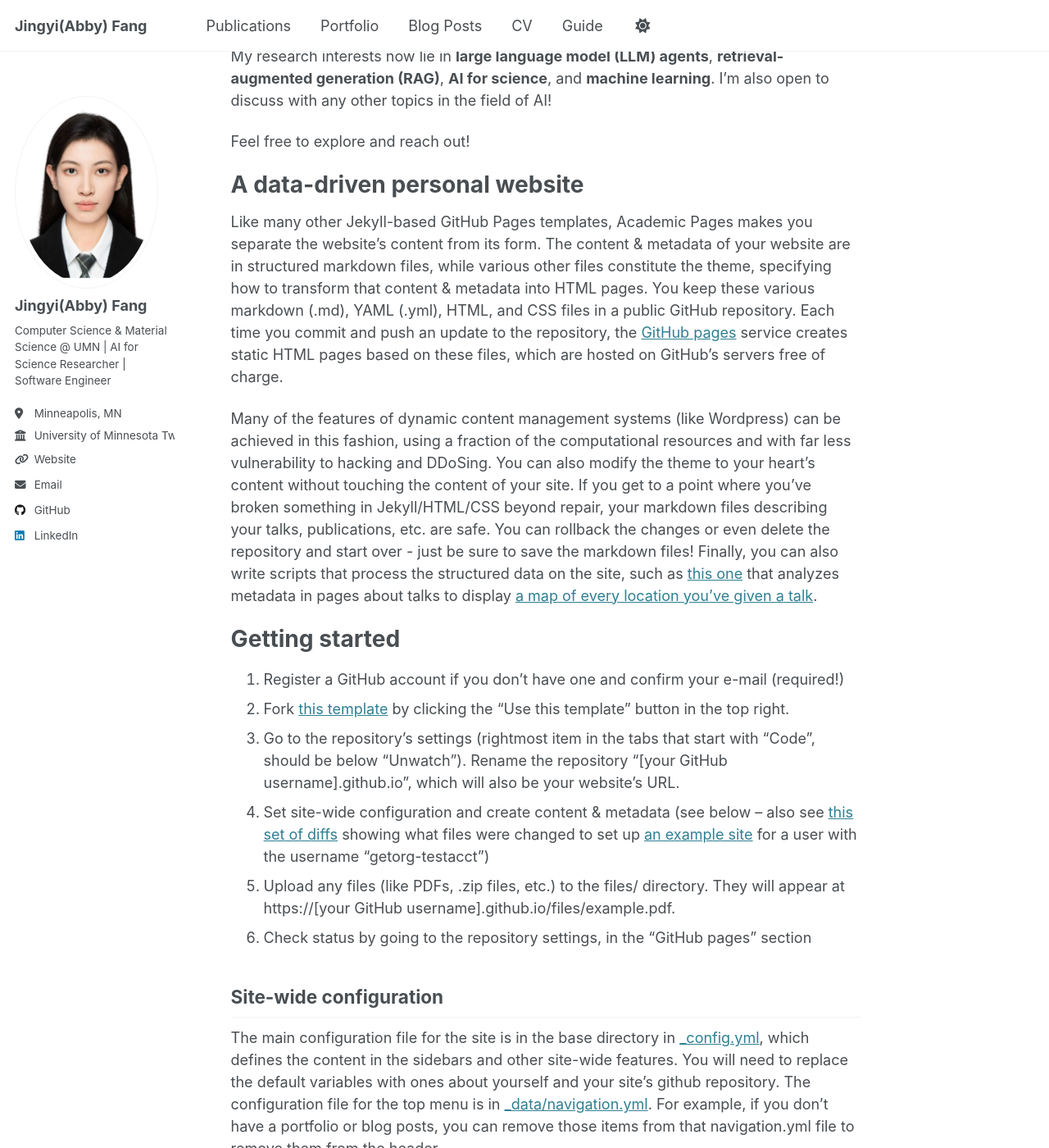
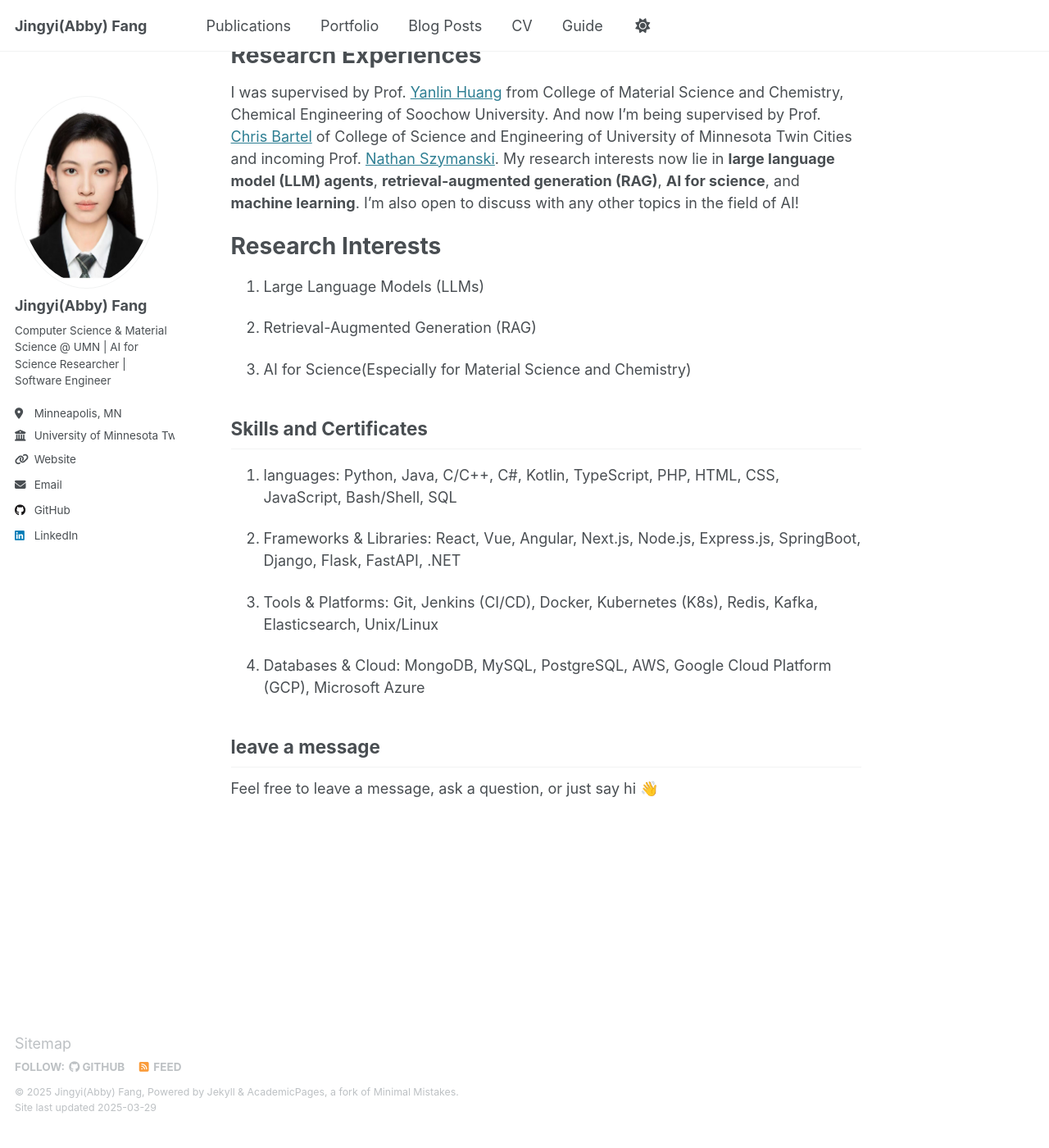
Before and after one commit to Abby0575/Abby057.github.io, a Jekyll site: the page built from _pages/about.md, in a window 1280 px wide and 1400 px high, scrolled down 299 px. Shown: the whole window at 82% size. Built offline with Jekyll 4.4.1, drawn with Linux system fonts in a browser that asks for light colours; comment, search, counter and statistics services are not loaded; after the commit the page ends 1677 px from its top, so only the background shows below that; some of the changed text lies outside the part shown.

Commit message:
Update 10

```diff
--- a/_includes/head/custom.html
+++ b/_includes/head/custom.html
@@ -18,3 +18,13 @@
 <script id="MathJax-script" async src="https://cdn.jsdelivr.net/npm/mathjax@3/es5/tex-mml-chtml.js"></script>
 
 <!-- end custom head snippets -->
+
+<!-- Utterances comment system -->
+<script src="https://utteranc.es/client.js"
+        repo="abby0575/abby0575.github.io"
+        issue-term="pathname"
+        label="💬 comment"
+        theme="github-light"
+        crossorigin="anonymous"
+        async>
+</script>
--- a/_pages/about.md
+++ b/_pages/about.md
@@ -7,47 +7,40 @@ redirect_from:
   - /about.html
 ---
 
-Hi there! I'm Abby Fang (Fang Jingyi), a Computer Science and Material Science student at the University of Minnesota Twin Cities. I’m currently actively seeking **Software Development Engineer (SDE)** and **Machine Learning Engineer (MLE)** positions. I was supervised by Prof. [Yanlin Huang](https://chemistry.suda.edu.cn/30/f0/c31986a405744/page.htm) from College of Material Science and Chemistry, Chemical Engineering of Soochow University. And now I'm being supervised by Prof. [Chris Bartel](https://cse.umn.edu/cems/chris-bartel) of College of Science and Engineering of University of Minnesota Twin Cities and incoming Prof. [Nathan Szymanski](https://bartel.cems.umn.edu/people/group-members).
+Hi there! I'm Abby Fang (Fang Jingyi), a Computer Science and Material Science student at the University of Minnesota Twin Cities. I’m passionate about machine learning, LLMs, and applying AI in science.
 
+I’m currently actively seeking **Software Development Engineer (SDE)** and **Machine Learning Engineer (MLE)** positions. **Feel free to explore my website, and don’t hesitate to reach out!**
+
+Research Experiences
+======
+I was supervised by Prof. [Yanlin Huang](https://chemistry.suda.edu.cn/30/f0/c31986a405744/page.htm) from College of Material Science and Chemistry, Chemical Engineering of Soochow University. And now I'm being supervised by Prof. [Chris Bartel](https://cse.umn.edu/cems/chris-bartel) of College of Science and Engineering of University of Minnesota Twin Cities and incoming Prof. [Nathan Szymanski](https://bartel.cems.umn.edu/people/group-members).
 My research interests now lie in **large language model (LLM) agents**, **retrieval-augmented generation (RAG)**, **AI for science**, and **machine learning**. I'm also open to discuss with any other topics in the field of AI!
 
-Feel free to explore and reach out!
 
-A data-driven personal website
+Research Interests
 ======
-Like many other Jekyll-based GitHub Pages templates, Academic Pages makes you separate the website's content from its form. The content & metadata of your website are in structured markdown files, while various other files constitute the theme, specifying how to transform that content & metadata into HTML pages. You keep these various markdown (.md), YAML (.yml), HTML, and CSS files in a public GitHub repository. Each time you commit and push an update to the repository, the [GitHub pages](https://pages.github.com/) service creates static HTML pages based on these files, which are hosted on GitHub's servers free of charge.
+1. Large Language Models (LLMs)
 
-Many of the features of dynamic content management systems (like Wordpress) can be achieved in this fashion, using a fraction of the computational resources and with far less vulnerability to hacking and DDoSing. You can also modify the theme to your heart's content without touching the content of your site. If you get to a point where you've broken something in Jekyll/HTML/CSS beyond repair, your markdown files describing your talks, publications, etc. are safe. You can rollback the changes or even delete the repository and start over - just be sure to save the markdown files! Finally, you can also write scripts that process the structured data on the site, such as [this one](https://github.com/academicpages/academicpages.github.io/blob/master/talkmap.ipynb) that analyzes metadata in pages about talks to display [a map of every location you've given a talk](https://academicpages.github.io/talkmap.html).
+2. Retrieval-Augmented Generation (RAG)
 
-Getting started
-======
-1. Register a GitHub account if you don't have one and confirm your e-mail (required!)
-1. Fork [this template](https://github.com/academicpages/academicpages.github.io) by clicking the "Use this template" button in the top right.
-1. Go to the repository's settings (rightmost item in the tabs that start with "Code", should be below "Unwatch"). Rename the repository "[your GitHub username].github.io", which will also be your website's URL.
-1. Set site-wide configuration and create content & metadata (see below -- also see [this set of diffs](http://archive.is/3TPas) showing what files were changed to set up [an example site](https://getorg-testacct.github.io) for a user with the username "getorg-testacct")
-1. Upload any files (like PDFs, .zip files, etc.) to the files/ directory. They will appear at https://[your GitHub username].github.io/files/example.pdf.
-1. Check status by going to the repository settings, in the "GitHub pages" section
+3. AI for Science(Especially for Material Science and Chemistry)
 
-Site-wide configuration
+
+Skills and Certificates
 ------
-The main configuration file for the site is in the base directory in [_config.yml](https://github.com/academicpages/academicpages.github.io/blob/master/_config.yml), which defines the content in the sidebars and other site-wide features. You will need to replace the default variables with ones about yourself and your site's github repository. The configuration file for the top menu is in [_data/navigation.yml](https://github.com/academicpages/academicpages.github.io/blob/master/_data/navigation.yml). For example, if you don't have a portfolio or blog posts, you can remove those items from that navigation.yml file to remove them from the header.
+1. languages: Python, Java, C/C++, C#, Kotlin, TypeScript, PHP, HTML, CSS, JavaScript, Bash/Shell, SQL
 
-Create content & metadata
+2. Frameworks & Libraries: React, Vue, Angular, Next.js, Node.js, Express.js, SpringBoot, Django, Flask, FastAPI, .NET
+
+3. Tools & Platforms: Git, Jenkins (CI/CD), Docker, Kubernetes (K8s), Redis, Kafka, Elasticsearch, Unix/Linux
+
+4. Databases & Cloud: MongoDB, MySQL, PostgreSQL, AWS, Google Cloud Platform (GCP), Microsoft Azure
+
+
+
+leave a message
 ------
-For site content, there is one markdown file for each type of content, which are stored in directories like _publications, _talks, _posts, _teaching, or _pages. For example, each talk is a markdown file in the [_talks directory](https://github.com/academicpages/academicpages.github.io/tree/master/_talks). At the top of each markdown file is structured data in YAML about the talk, which the theme will parse to do lots of cool stuff. The same structured data about a talk is used to generate the list of talks on the [Talks page](https://academicpages.github.io/talks), each [individual page](https://academicpages.github.io/talks/2012-03-01-talk-1) for specific talks, the talks section for the [CV page](https://academicpages.github.io/cv), and the [map of places you've given a talk](https://academicpages.github.io/talkmap.html) (if you run this [python file](https://github.com/academicpages/academicpages.github.io/blob/master/talkmap.py) or [Jupyter notebook](https://github.com/academicpages/academicpages.github.io/blob/master/talkmap.ipynb), which creates the HTML for the map based on the contents of the _talks directory).
 
-**Markdown generator**
+Feel free to leave a message, ask a question, or just say hi 👋
 
-The repository includes [a set of Jupyter notebooks](https://github.com/academicpages/academicpages.github.io/tree/master/markdown_generator
-) that converts a CSV containing structured data about talks or presentations into individual markdown files that will be properly formatted for the Academic Pages template. The sample CSVs in that directory are the ones I used to create my own personal website at stuartgeiger.com. My usual workflow is that I keep a spreadsheet of my publications and talks, then run the code in these notebooks to generate the markdown files, then commit and push them to the GitHub repository.
-
-How to edit your site's GitHub repository
-------
-Many people use a git client to create files on their local computer and then push them to GitHub's servers. If you are not familiar with git, you can directly edit these configuration and markdown files directly in the github.com interface. Navigate to a file (like [this one](https://github.com/academicpages/academicpages.github.io/blob/master/_talks/2012-03-01-talk-1.md) and click the pencil icon in the top right of the content preview (to the right of the "Raw | Blame | History" buttons). You can delete a file by clicking the trashcan icon to the right of the pencil icon. You can also create new files or upload files by navigating to a directory and clicking the "Create new file" or "Upload files" buttons.
-
-Example: editing a markdown file for a talk
-![Editing a markdown file for a talk](/images/editing-talk.png)
-
-For more info
-------
-More info about configuring Academic Pages can be found in [the guide](https://academicpages.github.io/markdown/), the [growing wiki](https://github.com/academicpages/academicpages.github.io/wiki), and you can always [ask a question on GitHub](https://github.com/academicpages/academicpages.github.io/discussions). The [guides for the Minimal Mistakes theme](https://mmistakes.github.io/minimal-mistakes/docs/configuration/) (which this theme was forked from) might also be helpful.
+<div id="utterances-thread"></div>
```
